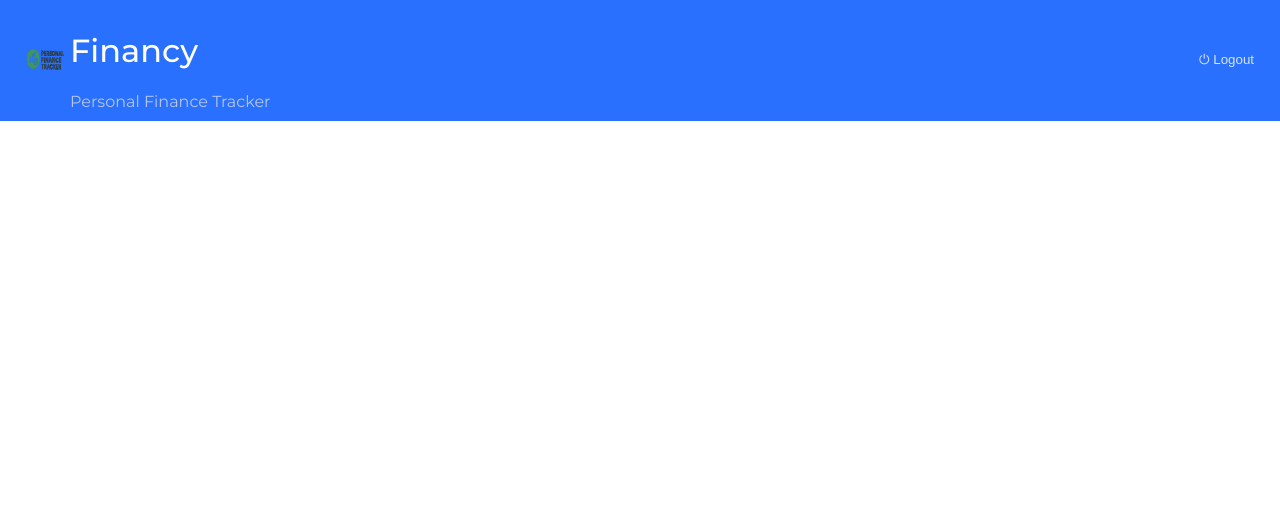
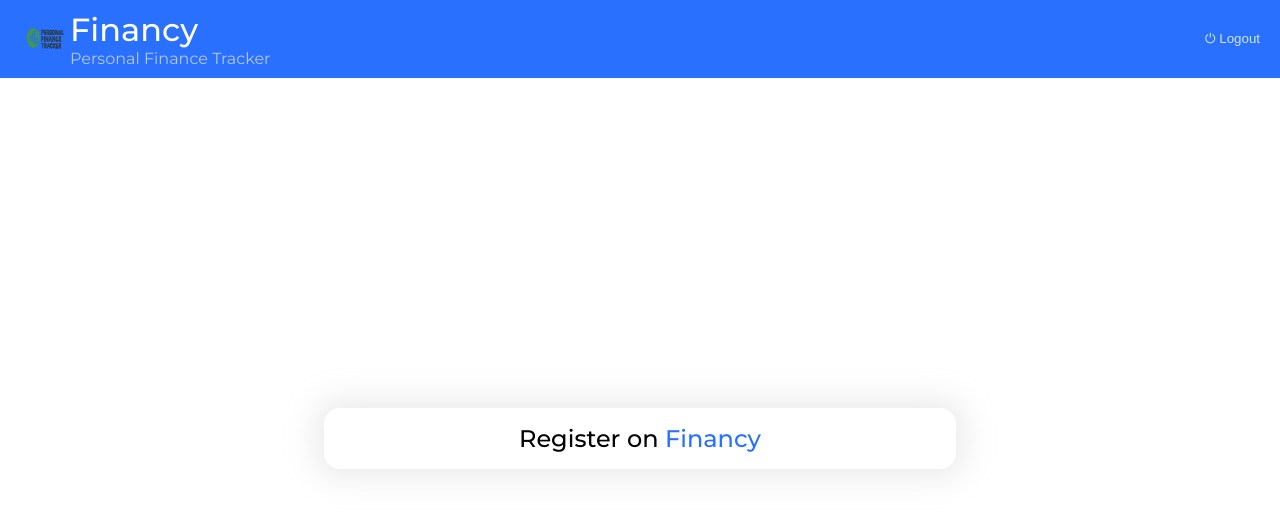
Before and after one commit to Manish123Sharma/Personal-Finance-Tracker, a React (Vite) app: page / in a window 1280 px wide. Shown: the top 512 px of the page. Built offline with nearby package versions, Linux system fonts and the light colour scheme.

Commit message:
Personal Finance Tracker

```diff
--- a/src/App.css
+++ b/src/App.css
@@ -0,0 +1,7 @@
+.wrapper{
+    display: flex;
+    justify-content: center;
+    align-items: center;
+    width: 100vw;
+    height: 90vh;
+}
--- a/src/App.jsx
+++ b/src/App.jsx
@@ -1,13 +1,20 @@
 import React from 'react'
-import Header from './components/Header/Header'
+// import Header from './components/Header/Header'
+import {BrowserRouter as Router, Route, Routes} from 'react-router-dom'
 import './App.css'
+// import './index.css'
+import SignUp from './pages/SignUp'
+import Dashboard from './pages/Dashboard'
 
 const App = () => {
     return (
-        <div>
-            <Header />
-        </div>
-    )
+        <Router>
+            <Routes>
+                <Route path='/' element={<SignUp />} />
+                <Route path='/dashboard' element= {<Dashboard />} />
+            </Routes>
+        </Router>
+    );
 }
 
 export default App
--- a/src/index.css
+++ b/src/index.css
@@ -5,11 +5,18 @@
     --black: #000;
     --white: #fff;
     --shadow_color: rgba(227, 227, 227, 0.75);
+    --shadow: 0px 0px 30px 8px rgba(227, 227, 227, 0.75);
+}
+
+*{
+    margin: 0;
+    padding: 0;
 }
 
 body {
     font-family: "Montserrat", sans-serif;
     margin: 0;
+    padding: 0;
     -webkit-font-smoothing: antialiased;
     -moz-osx-font-smoothing: grayscale;
 }
```
